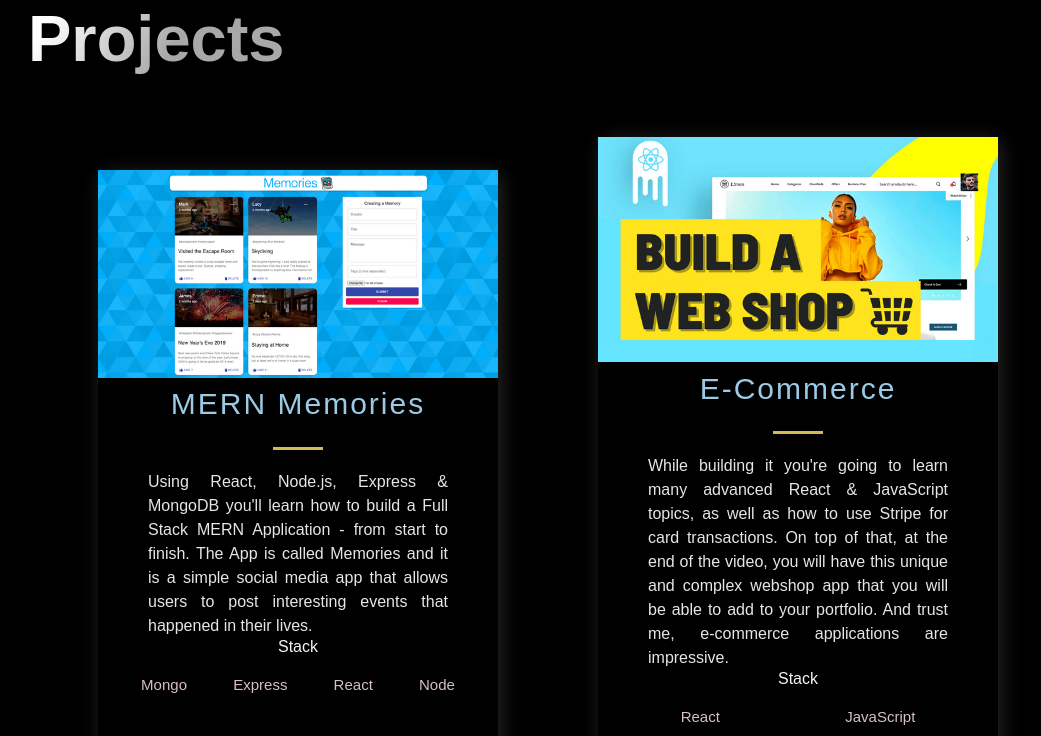
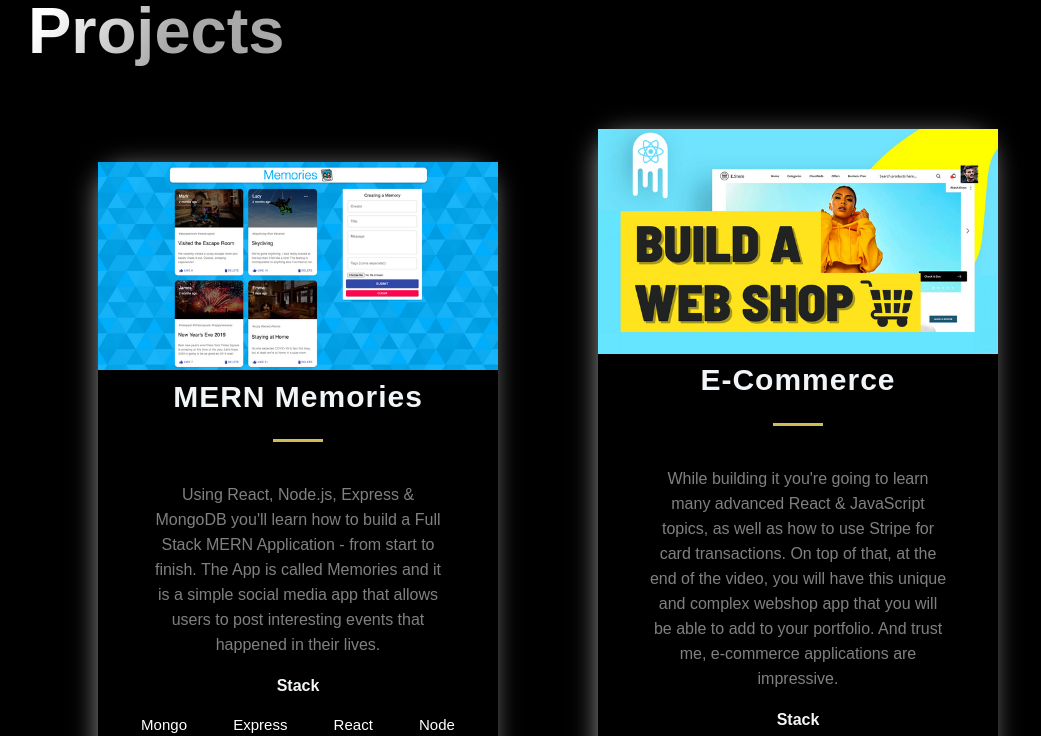
Before and after one commit to Ranna33/Portfolio, a Next.js app: page / in a window 1280 px wide. Shown: the part 840-1576 px from the top of the page, without its empty margins (92-1133 px from the left). Built offline with nearby package versions, Linux system fonts and the light colour scheme.

Commit message:
"4th commit"

```diff
--- a/src/components/Header/Header.js
+++ b/src/components/Header/Header.js
@@ -1,6 +1,6 @@
 import Link from 'next/link';
 import React from 'react';
-import { AiFillGithub, AiFillInstagram, AiFillLinkedin } from 'react-icons/ai';
+
 
 
 import { Container, Div1, Div2, Div3, NavLink, SocialIcons } from './HeaderStyles';
@@ -10,7 +10,7 @@ const Header = () =>  (
     <Div1>
       <Link href="/">
         <a style={{ display: 'flex', alignItems: 'center', color:"white" }}>
-           <span><img width="6%"  src='/images/Rana-1.png'/></span>
+           <span><img width="50px"  src='/images/Rana-1.png'/></span>
         </a>
       </Link>
     </Div1>
@@ -31,17 +31,7 @@ const Header = () =>  (
         </Link>
       </li>
     </Div2>
-      {/* <Div3>
-        <SocialIcons href="https://google.com">
-          <AiFillGithub size="3rem" />
-        </SocialIcons>
-        <SocialIcons href="https://google.com">
-          <AiFillLinkedin size="3rem" />
-        </SocialIcons>
-        <SocialIcons href="https://google.com">
-          <AiFillInstagram size="3rem"/>
-        </SocialIcons>
-      </Div3> */}
+
     </Container>
 );
 
--- a/src/components/Header/HeaderStyles.js
+++ b/src/components/Header/HeaderStyles.js
@@ -48,7 +48,8 @@ export const Div3 = styled.div`
 export const NavLink = styled.a`
   font-size: 2rem;
   line-height: 32px;
-  margin-left:1.5rem;
+  margin-left:1.7rem;
+  font-weight:bold;
   color: rgba(255, 255, 255, 0.75);
   transition: 0.4s ease;
   &:hover {
--- a/src/components/Hero/Hero.js
+++ b/src/components/Hero/Hero.js
@@ -5,7 +5,6 @@ import {
   SectionText,
   SectionTitle,
 } from "../../styles/GlobalComponents";
-// import Button from "../../styles/GlobalComponents/Button";
 import { LeftSection,Button } from "./HeroStyles";
 
 const Hero = (props) => (
--- a/src/components/Projects/ProjectsStyles.js
+++ b/src/components/Projects/ProjectsStyles.js
@@ -20,13 +20,13 @@ row-gap: 3rem;
   padding: 2rem;
   padding-bottom: 0;
 }
-
 `
 export const BlogCard = styled.div`
-  border-radius: 10px;
-  box-shadow: 3px 3px 20px rgba(80, 78, 78, 0.5);
+  border-radius: 30px;
+  box-shadow: -3px 3px 27px -3px rgba(255,255,255,0.57);
   text-align: center;
   width: 400px;
+  // background-color:orange;
   @media ${(props) => props.theme.breakpoints.sm} {
     width: 100%;
   }
@@ -35,14 +35,16 @@ export const TitleContent = styled.div`
   text-align: center;
   z-index: 20;
   width: 100%;
+  font-weight:bold;
 
 `;
 
 
 export const HeaderThree = styled.h3`
-  font-weight: 500;
-  letter-spacing: 2px;
-  color: #9cc9e3;
+  font-weight:bold;
+  text-shadow: 2px 3px 5px rgba(0,0,0,0.5);
+  letter-spacing: 1px;
+  color: #white;
   padding: .5rem 0;
   font-size: ${(props) => props.title ? '3rem' : '2rem'};
 `;
@@ -68,11 +70,11 @@ export const Intro = styled.div`
 
 export const CardInfo = styled.p`
   width: 100%;
-  padding: 0 50px;
-  color: #e4e6e7;
+  padding: 20px 50px;
+  color: grey;
   font-style: 2rem;
-  line-height: 24px;
-  text-align: justify;
+  line-height: 25px;
+  text-align: center;
   @media ${(props) => props.theme.breakpoints.sm} {
     padding:.3rem
 
@@ -89,14 +91,15 @@ export const UtilityList = styled.ul`
 `;
 
 export const ExternalLinks = styled.a`
-color:#d4c0c0;
+color:white;
 font-size: 1.6rem;
 padding:1rem 1.5rem;
-background: #6b3030;
+background: #D80C1E;
+font-weight:bold;
 border-radius: 15px;
 transition: 0.5s;
 &:hover{
-  background: #801414;
+  box-shadow: -2px -2px 37px 6px rgba(216,12,30,1);
 
 }
 `;
@@ -107,6 +110,6 @@ justify-content: space-around;
 padding: 2rem;
 `
 export const Tag = styled.li`
-color: #d8bfbf;
+color: white;
 font-size: 1.5rem;
 `
```
